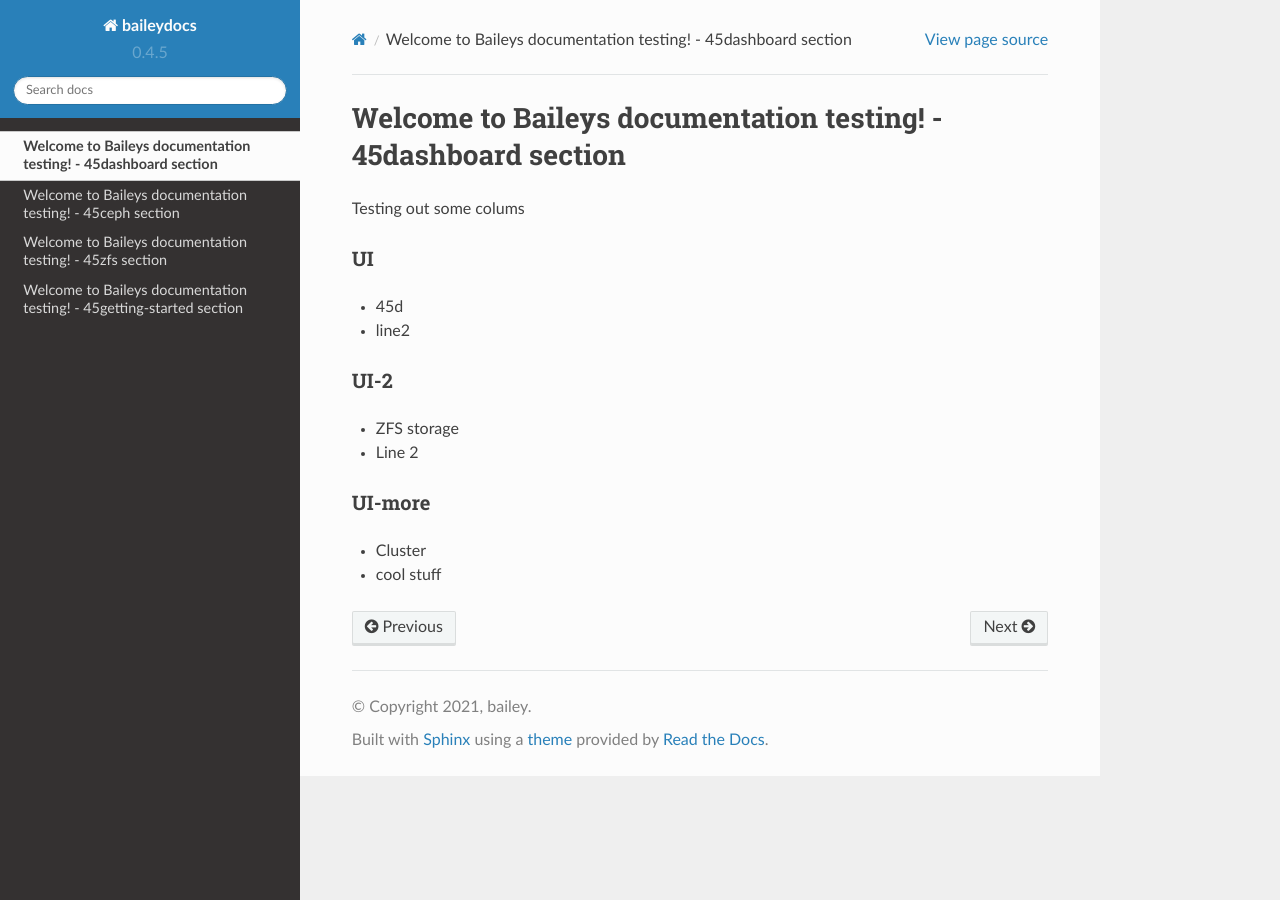
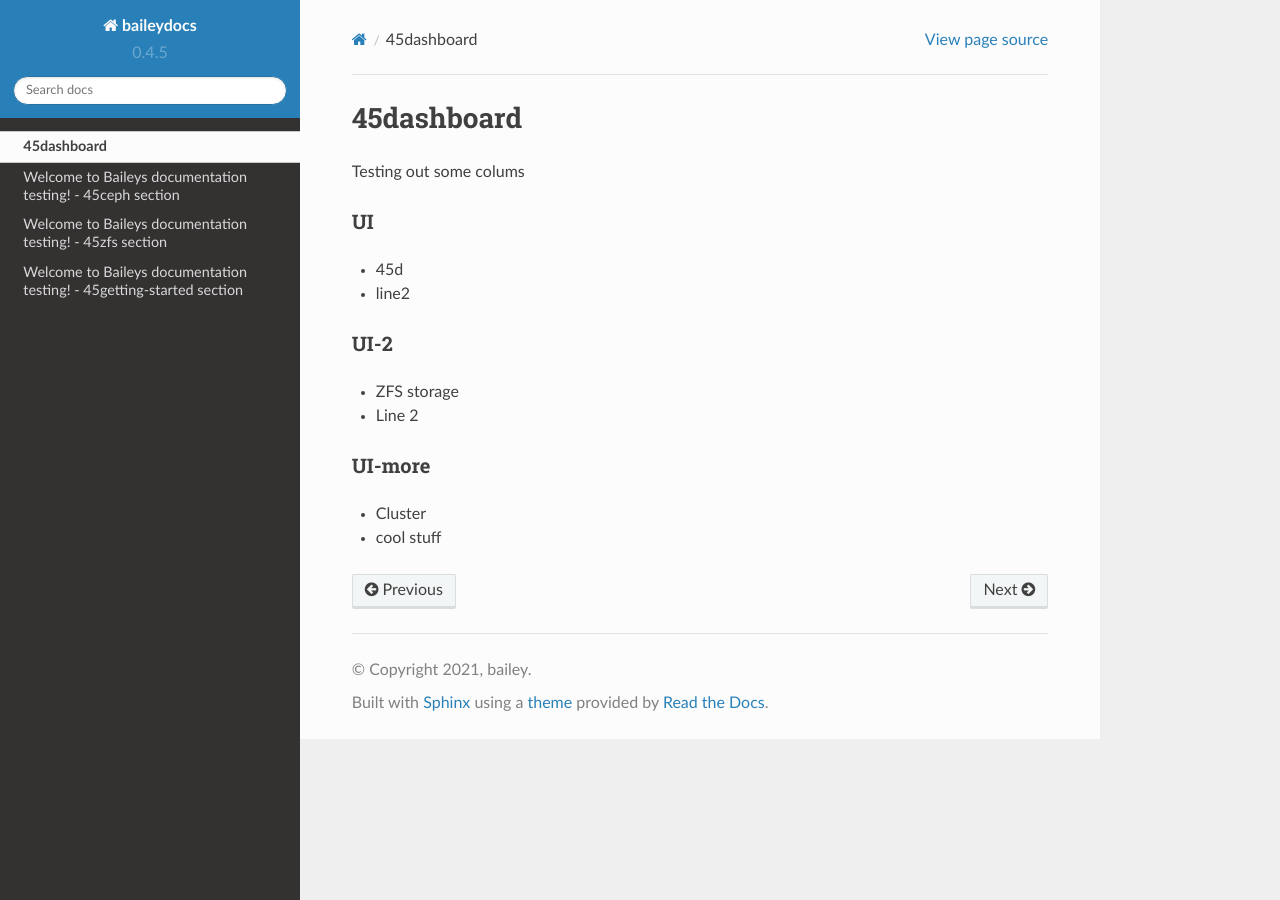
Before and after one commit to bailey-97/readthedocs-tutorial, a Sphinx documentation site: the page built from docs/45dashboard/index.rst, in a window 1280 px wide. Built offline with Sphinx 7.4.7 and the Read the Docs theme 2.0.0, drawn with Linux system fonts in a browser that asks for light colours.

Commit message:
Update index.rst

```diff
--- a/docs/45dashboard/index.rst
+++ b/docs/45dashboard/index.rst
@@ -1,4 +1,4 @@
-Welcome to Baileys documentation testing! - 45dashboard section
+45dashboard
 ================================================================
 
 Testing out some colums
```
